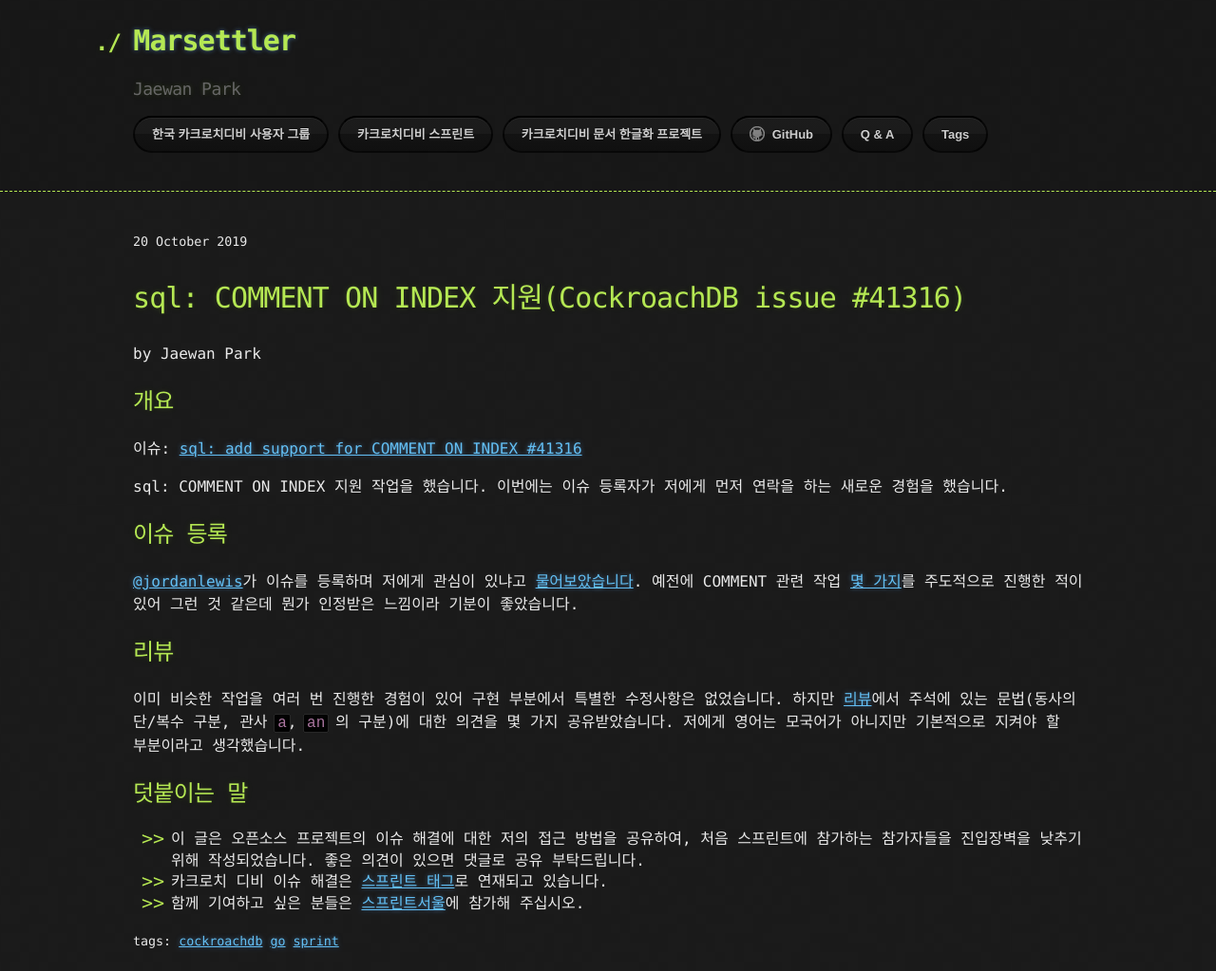
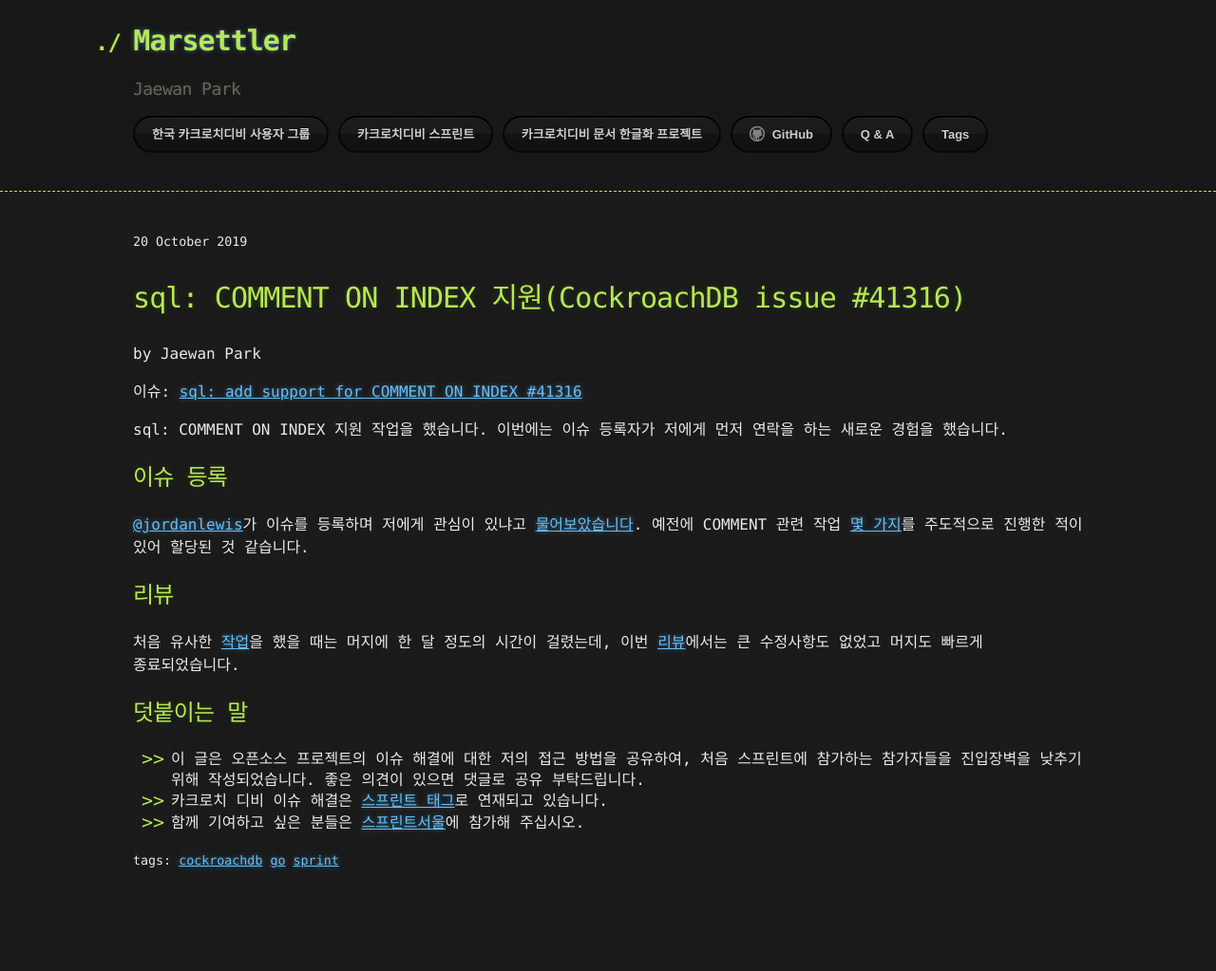
Before and after one commit to hueypark/hueypark.github.io, a Jekyll site: the page built from _posts/2019-10-20-cockroach-issue-41316.md, in a window 1280 px wide. Shown: the whole page at 95% size. Built offline with Jekyll 4.4.1, drawn with Linux system fonts in a browser that asks for light colours; comment, search, counter and statistics services are not loaded; after the commit the page ends 938 px from its top, so only the background shows below that.

Commit message:
Create post: sql: COMMENT ON INDEX 지원(CockroachDB issue #41316)

```diff
--- a/_posts/2019-10-20-cockroach-issue-41316.md
+++ b/_posts/2019-10-20-cockroach-issue-41316.md
@@ -4,8 +4,6 @@
 date: 2019-10-20
 tags: [cockroachdb, go, sprint]
 ---
-
-## 개요
 
 이슈: [sql: add support for COMMENT ON INDEX #41316](https://github.com/cockroachdb/cockroach/issues/41316)
 
@@ -15,11 +13,11 @@
 
 ## 이슈 등록
 
-[@jordanlewis](https://github.com/jordanlewis)가 이슈를 등록하며 저에게 관심이 있냐고 [물어보았습니다](https://github.com/cockroachdb/cockroach/issues/41316#issue-502421946). 예전에 COMMENT 관련 작업 [몇 가지](https://github.com/cockroachdb/cockroach/pulls?utf8=%E2%9C%93&q=is%3Apr+is%3Aclosed+author%3Ahueypark+in%3Atitle+comment)를 주도적으로 진행한 적이 있어 그런 것 같은데 뭔가 인정받은 느낌이라 기분이 좋았습니다.
+[@jordanlewis](https://github.com/jordanlewis)가 이슈를 등록하며 저에게 관심이 있냐고 [물어보았습니다](https://github.com/cockroachdb/cockroach/issues/41316#issue-502421946). 예전에 COMMENT 관련 작업 [몇 가지](https://github.com/cockroachdb/cockroach/pulls?utf8=%E2%9C%93&q=is%3Apr+is%3Aclosed+author%3Ahueypark+in%3Atitle+comment)를 주도적으로 진행한 적이 있어 할당된 것 같습니다.
 
 ## 리뷰
 
-이미 비슷한 작업을 여러 번 진행한 경험이 있어 구현 부분에서 특별한 수정사항은 없었습니다. 하지만 [리뷰](https://github.com/cockroachdb/cockroach/pull/41555#pullrequestreview-302936535)에서 주석에 있는 문법(동사의 단/복수 구분, 관사 `a`, `an` 의 구분)에 대한 의견을 몇 가지 공유받았습니다. 저에게 영어는 모국어가 아니지만 기본적으로 지켜야 할 부분이라고 생각했습니다.
+처음 유사한 [작업](https://github.com/cockroachdb/cockroach/pull/32442)을 했을 때는 머지에 한 달 정도의 시간이 걸렸는데, 이번 [리뷰](https://github.com/cockroachdb/cockroach/pull/41555)에서는 큰 수정사항도 없었고 머지도 빠르게 종료되었습니다.
 
 ## 덧붙이는 말
 
```
